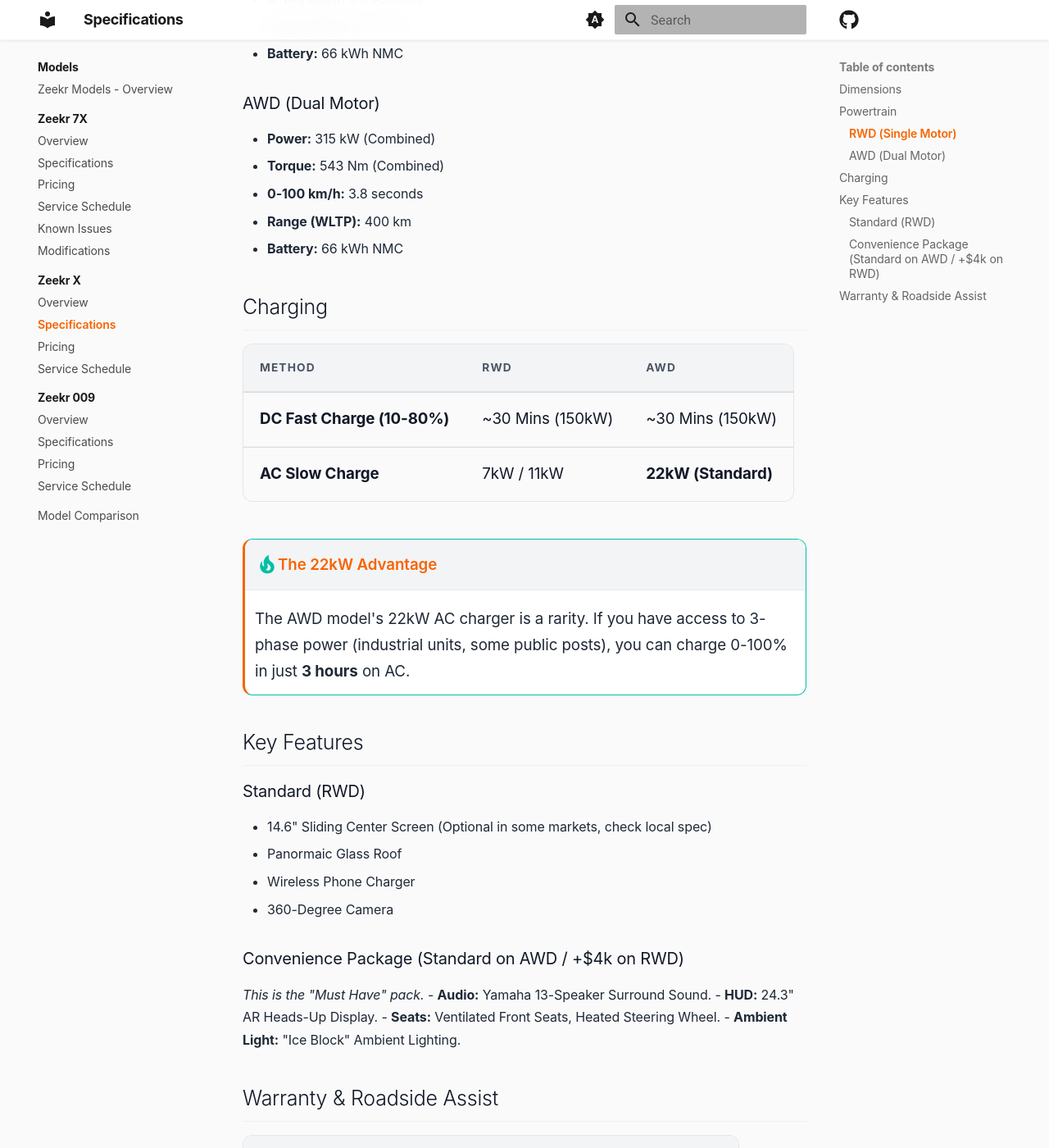
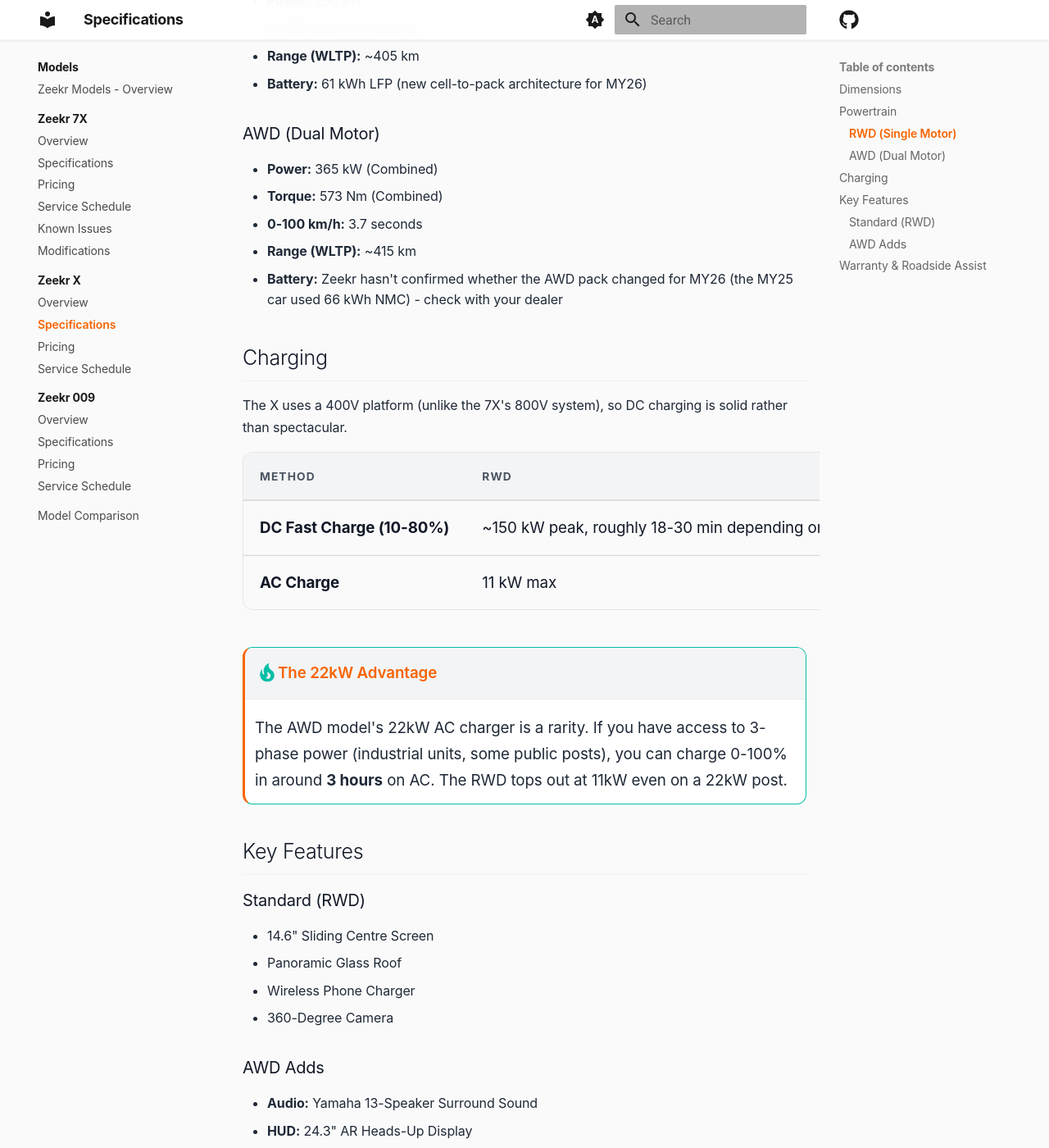
Before and after one commit to zeekr-insiders/wiki, an MkDocs documentation site: the page built from content/models/x/2025/specifications.md, in a window 1280 px wide and 1400 px high, scrolled down 789 px. Shown: the whole window at 82% size. Built offline with MkDocs 1.6.1 and Material for MkDocs 9.7.7, drawn with Linux system fonts in a browser that asks for light colours; comment, search, counter and statistics services are not loaded; some of the changed text lies outside the part shown.

Commit message:
Zeekr X pages brought up to the MY26 relaunch pricing, power and service schedule

```diff
--- a/content/models/x/2025/specifications.md
+++ b/content/models/x/2025/specifications.md
@@ -1,58 +1,61 @@
-# 2025 Zeekr X Specifications (Australia)
+# Zeekr X Specifications (Australia)
 
 **The Compact Luxury SUV.**
 
+*Last reviewed: August 2026. Figures below are for the MY26 relaunch (May 2026), which brought more power and a new RWD battery.*
+
 ## Dimensions
 
--   **Length:** 4,432 mm
--   **Width:** 1,836 mm
--   **Height:** 1,566 mm
--   **Wheelbase:** 2,750 mm
--   **Boot Capacity:** 362L (Seats Up) / 1,182L (Seats Down)
+- **Length:** 4,432 mm
+- **Width:** 1,836 mm
+- **Height:** 1,566 mm
+- **Wheelbase:** 2,750 mm
+- **Boot Capacity:** 362L (Seats Up) / 1,182L (Seats Down)
 
 ## Powertrain
 
 ### RWD (Single Motor)
 
--   **Power:** 200 kW
--   **Torque:** 343 Nm
--   **0-100 km/h:** 5.6 seconds
--   **Range (WLTP):** 440 km
--   **Battery:** 66 kWh NMC
+- **Power:** 250 kW
+- **0-100 km/h:** 5.6 seconds
+- **Range (WLTP):** ~405 km
+- **Battery:** 61 kWh LFP (new cell-to-pack architecture for MY26)
 
 ### AWD (Dual Motor)
 
--   **Power:** 315 kW (Combined)
--   **Torque:** 543 Nm (Combined)
--   **0-100 km/h:** 3.8 seconds
--   **Range (WLTP):** 400 km
--   **Battery:** 66 kWh NMC
+- **Power:** 365 kW (Combined)
+- **Torque:** 573 Nm (Combined)
+- **0-100 km/h:** 3.7 seconds
+- **Range (WLTP):** ~415 km
+- **Battery:** Zeekr hasn't confirmed whether the AWD pack changed for MY26 (the MY25 car used 66 kWh NMC) - check with your dealer
 
 ## Charging
 
+The X uses a 400V platform (unlike the 7X's 800V system), so DC charging is solid rather than spectacular.
+
 | Method | RWD | AWD |
 | :--- | :--- | :--- |
-| **DC Fast Charge (10-80%)** | ~30 Mins (150kW) | ~30 Mins (150kW) |
-| **AC Slow Charge** | 7kW / 11kW | **22kW (Standard)** |
+| **DC Fast Charge (10-80%)** | ~150 kW peak, roughly 18-30 min depending on conditions | Same |
+| **AC Charge** | 11 kW max | **22 kW (Standard)** |
 
 !!! tip "The 22kW Advantage"
-    The AWD model's 22kW AC charger is a rarity. If you have access to 3-phase power (industrial units, some public posts), you can charge 0-100% in just **3 hours** on AC.
+    The AWD model's 22kW AC charger is a rarity. If you have access to 3-phase power (industrial units, some public posts), you can charge 0-100% in around **3 hours** on AC. The RWD tops out at 11kW even on a 22kW post.
 
 ## Key Features
 
 ### Standard (RWD)
 
--   14.6" Sliding Center Screen (Optional in some markets, check local spec)
--   Panormaic Glass Roof
--   Wireless Phone Charger
--   360-Degree Camera
+- 14.6" Sliding Centre Screen
+- Panoramic Glass Roof
+- Wireless Phone Charger
+- 360-Degree Camera
 
-### Convenience Package (Standard on AWD / +$4k on RWD)
-*This is the "Must Have" pack.*
--   **Audio:** Yamaha 13-Speaker Surround Sound.
--   **HUD:** 24.3" AR Heads-Up Display.
--   **Seats:** Ventilated Front Seats, Heated Steering Wheel.
--   **Ambient Light:** "Ice Block" Ambient Lighting.
+### AWD Adds
+
+- **Audio:** Yamaha 13-Speaker Surround Sound
+- **HUD:** 24.3" AR Heads-Up Display
+- **Seats:** Ventilated Front Seats, Heated Steering Wheel
+- **Ambient Light:** "Ice Block" Ambient Lighting
 
 ## Warranty & Roadside Assist
 
```
Also changed, not shown: content/buying/pricing.md (+17 -11 lines), content/index.md (+1 -1 lines), content/models/x/2025/pricing.md (+24 -17 lines), content/models/x/2025/service-schedule.md (+14 -13 lines), content/models/x/overview.md (+21 -21 lines).
